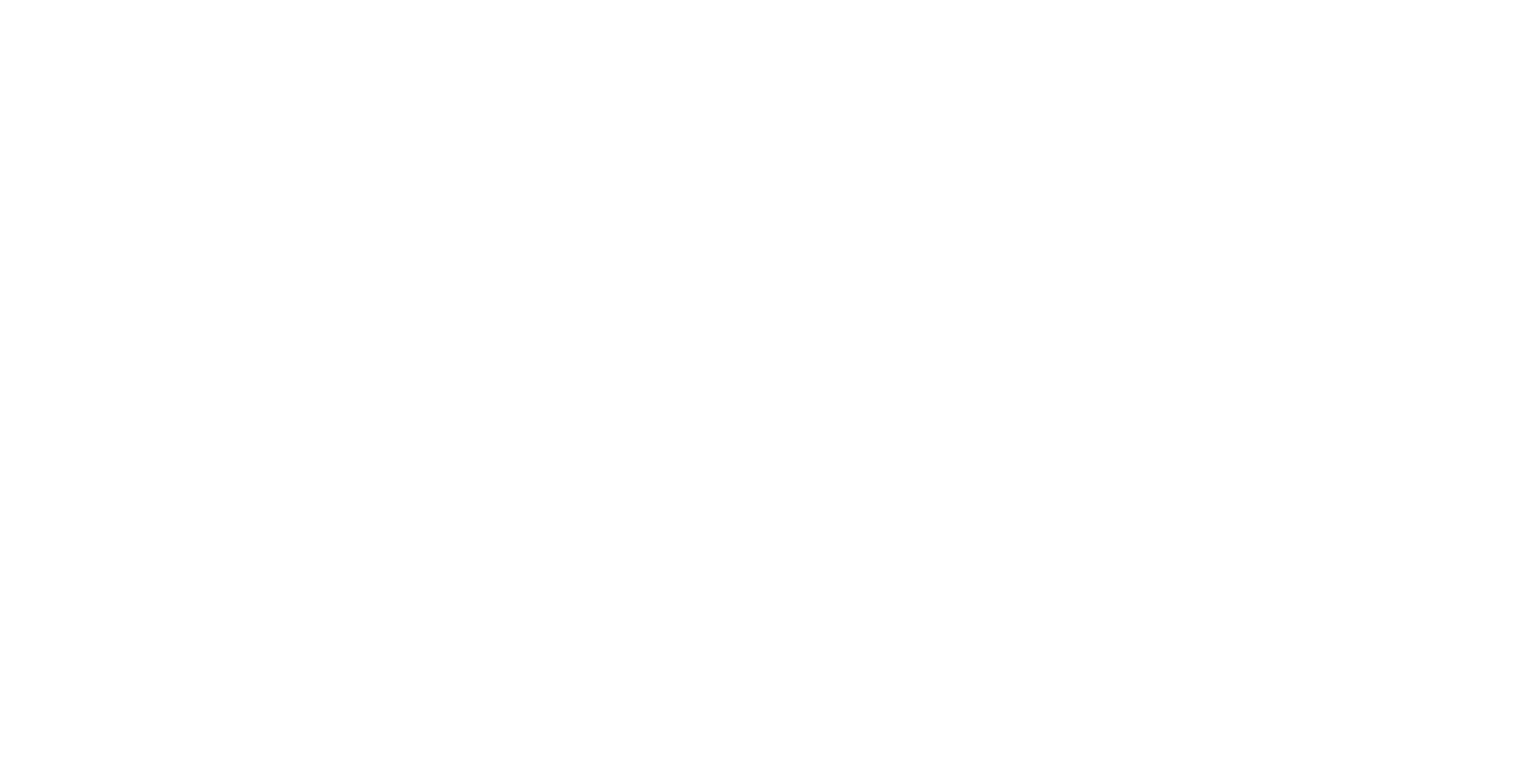
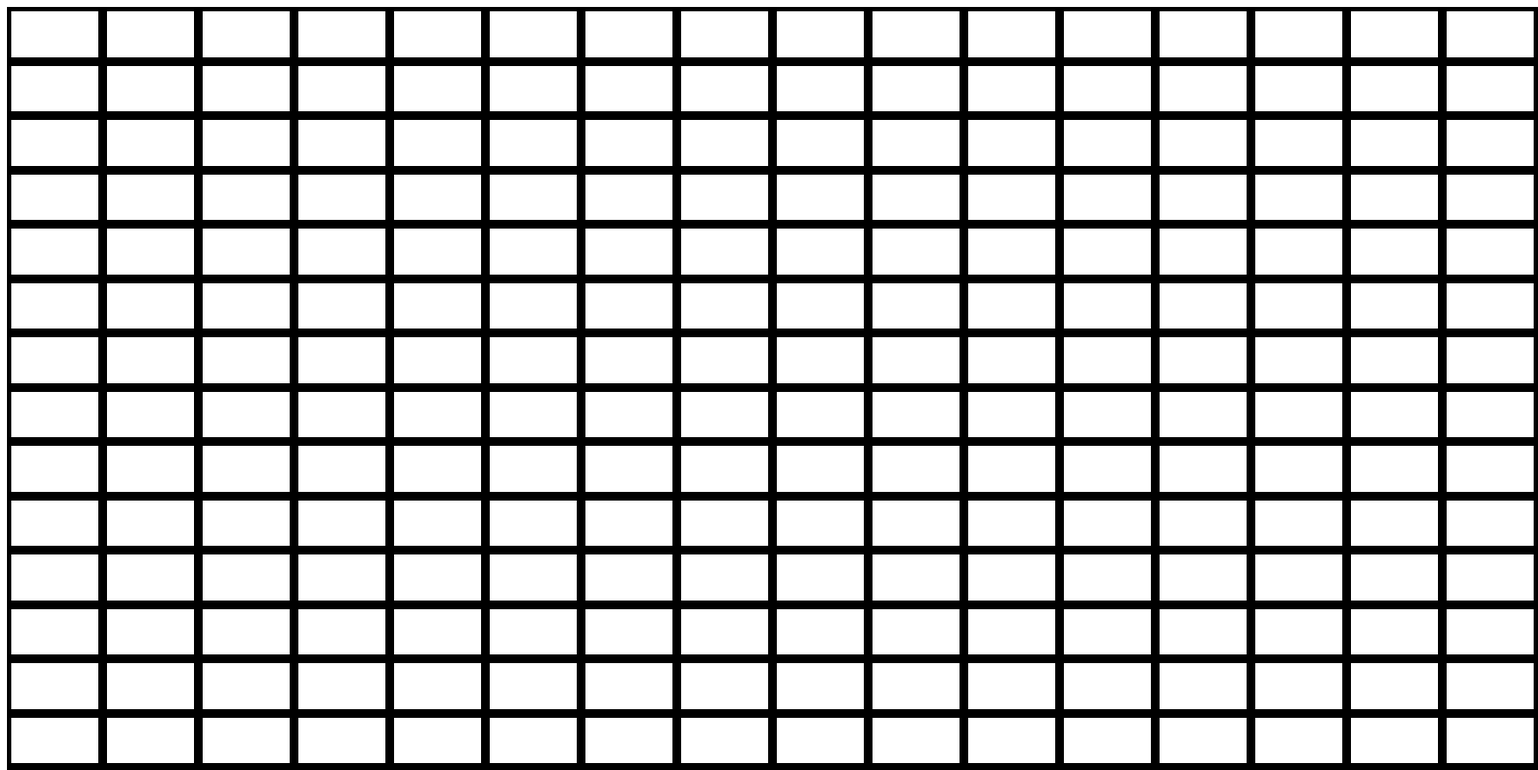
Before and after one commit to mcswe015/etch-a-sketch, a plain HTML site: page index.html in a window 1280 px wide. Shown: the top 886 px of the page at 87% size, 1768 px wide, since content can reach past the window. Before the commit the page ends 800 px from the top, so only its background shows below. Drawn offline with Linux system fonts and the light colour scheme.

Commit message:
made grid using CSS, JS

```diff
--- a/index.html
+++ b/index.html
@@ -3,12 +3,16 @@
     <head>
         <meta charset="utf-8">
         <title>Etch-A-Sketch</title>
-        <link rel="stylesheet" href="/stylesheet.css">
+
+        <link rel="stylesheet" type="text/css" href="./stylesheet.css">
 
 
     </head>
+
     <body>
-        <script href="/javascript.js"></script>
+        <div id="parent"></div>
+        <script src="./javascript.js"></script>
+
 
 
     </body>
--- a/javascript.js
+++ b/javascript.js
@@ -0,0 +1,19 @@
+let parent = document.querySelector("#parent");
+
+function createDivs(){
+    for(let j=1;j<=16;j++){
+    let row=document.createElement("div");
+    row.classList.add("row");
+    parent.appendChild(row);
+        for(let i=1;i<=16;i++){
+            let div = document.createElement("div");
+            div.classList.add("boxes");
+            row.appendChild(div);
+
+        }
+    }
+}
+
+window.addEventListener('load',()=>{
+    createDivs();
+})
--- a/stylesheet.css
+++ b/stylesheet.css
@@ -0,0 +1,23 @@
+#parent{
+
+    display: flex;
+    height: 1000px;
+    width: 1000px;
+
+}
+.row{
+    display: flex;
+    flex-direction: column;
+    align-items: center;
+    justify-content: space-evenly;
+}
+.boxes{
+    border: solid 5px black;
+    height:100px;
+    width:100px;
+    align-items: center;
+    justify-content: space-evenly;
+
+
+
+}
```
